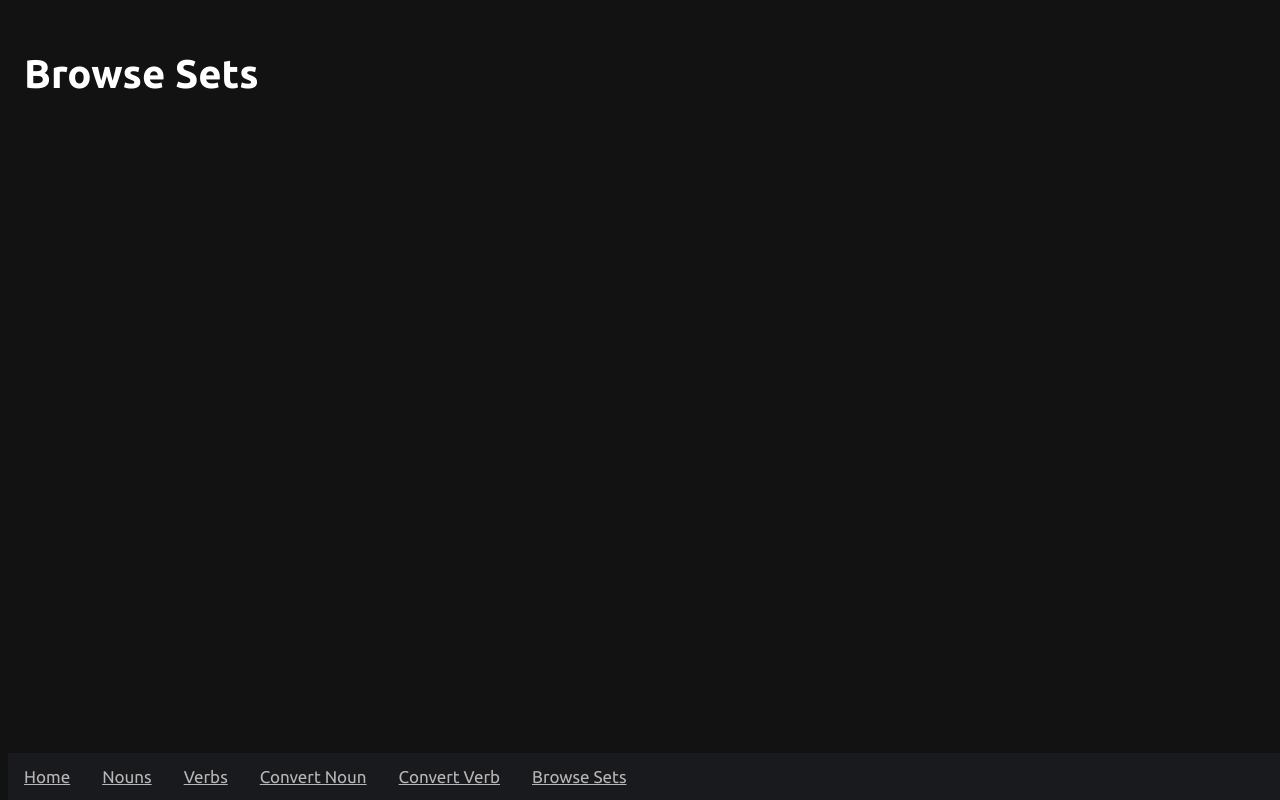
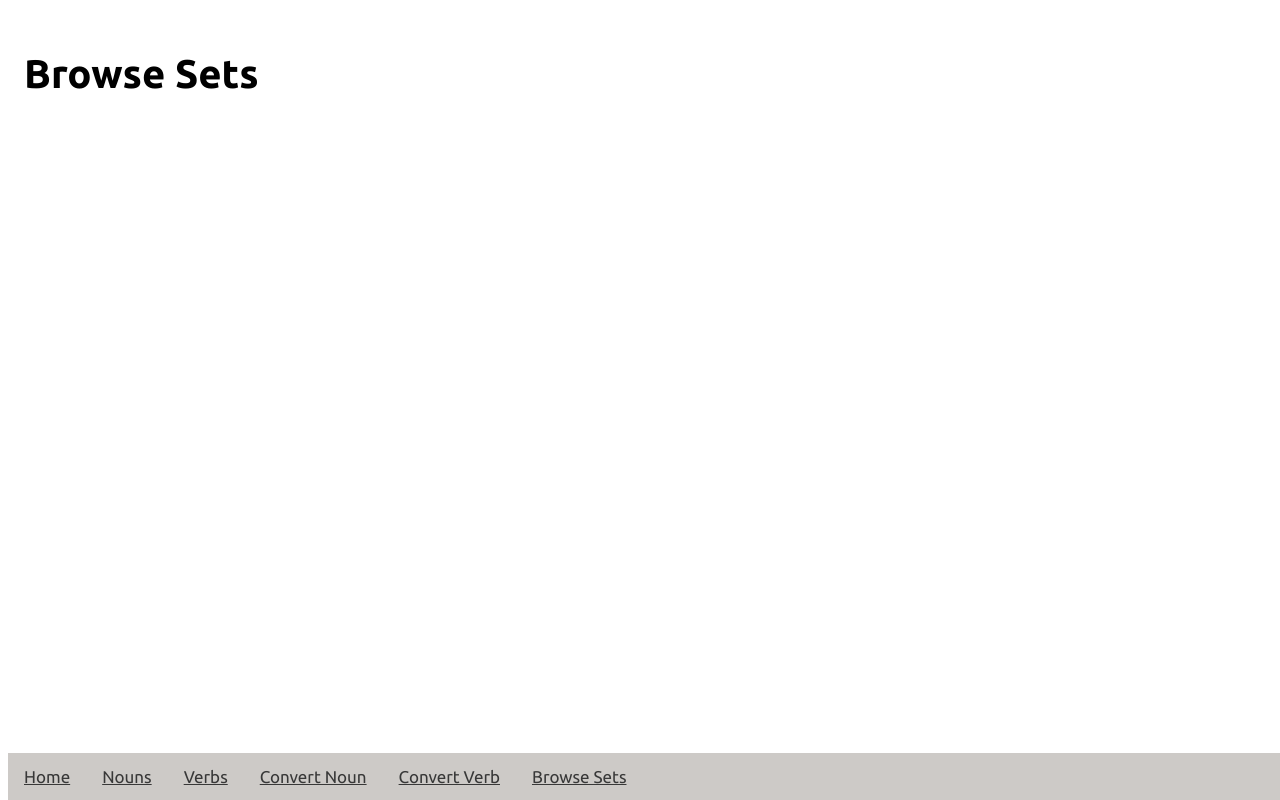
Before and after one commit to VulcanWM/discipulis-flask, a Flask app: page /browse_sets in a window 1280 px wide. Run offline with Flask 2, Linux system fonts and the light colour scheme; data that the repository does not hold is empty.

Commit message:
added light mode

```diff
--- a/static/main.css
+++ b/static/main.css
@@ -1,17 +1,26 @@
 @import url('https://fonts.googleapis.com/css2?family=Ubuntu:ital,wght@0,400;0,700;1,400&display=swap');
 
 :root {
+    --primary: #14a316;
+    --light-accent: #15bd18;
+    --dark-accent: #0f7a10;
+    --red: #ff0000;
+    --background: white;
+    --light-background: #cdcac7;
+    --font-color: black;
+    --light-font: #383838;
+}
+
+.dark-mode {
     --primary: #0ced6a;
     --light-accent: #68d696;
     --dark-accent: #08a449;
-    --secondary: #0CEDDB;
     --red: #ff0000;
     --background: #121212;
     --light-background: #2b2a2a;
     --font-color: white;
     --light-font: #aabbc3;
 }
-
 
 body {
     padding: 0;
@@ -46,7 +55,7 @@ input {
     transition: 0.2s;
     width: 200px;
     margin-bottom: 30px;
-    color: white;
+    color: var(--font-color);
     text-align: center;
 }
 
@@ -74,7 +83,7 @@ select {
     transition: 0.2s;
     width: 200px;
     margin-bottom: 30px;
-    color: white;
+    color: var(--font-color);
     text-align: center;
 }
 
@@ -126,7 +135,7 @@ caption {
 }
 
 .mobile-nav {
-  background: rgb(25, 26, 30);
+  background: var(--light-background);
   overflow: hidden;
   position: fixed;
   bottom: 0;
@@ -138,7 +147,7 @@ caption {
   float: left;
   display: block;
   text-decoration: underline;
-  color: #b9b6b6;
+  color: var(--light-font);
   text-align: center;
   padding: 14px 16px;
   text-decoration: underline;
@@ -146,7 +155,7 @@ caption {
 }
 
 .navlink:hover {
-  color: white;
+  color: var(--font-color);
 }
 
 .flip {
@@ -226,5 +235,6 @@ hr {
 .word:hover {
   transition: 300ms;
   border: 2px solid var(--dark-accent);
-  color: white;
+  color: var(--font-color);
+  cursor: pointer;
 }
--- a/static/navbar.js
+++ b/static/navbar.js
@@ -1,6 +1,11 @@
 const flip_elements = [];
 let test_mode = false;
 window.addEventListener("load", function () {
+    // Dark Mode
+    if (window.matchMedia && window.matchMedia('(prefers-color-scheme: dark)').matches) {
+        document.body.classList.add("dark-mode")
+    }
+
 	// Google Analytics
 	const Script1 = document.createElement("script");
 	Script1.setAttribute("async", null);
--- a/static/sets.css
+++ b/static/sets.css
@@ -1,21 +1,23 @@
 :root {
+    --primary: #14a316;
+    --light-accent: #15bd18;
+    --dark-accent: #0f7a10;
+    --red: #ff0000;
+    --background: white;
+    --light-background: #cdcac7;
+    --font-color: black;
+    --light-font: #383838;
+}
+
+.dark-mode {
     --primary: #0ced6a;
     --light-accent: #68d696;
     --dark-accent: #08a449;
-    --secondary: #0CEDDB;
     --red: #ff0000;
     --background: #121212;
     --light-background: #2b2a2a;
     --font-color: white;
     --light-font: #aabbc3;
-}
-
-.sets {
-  display: flex;
-  flex-direction: row;
-  flex-wrap: wrap;
-  align-items: center;
-  justify-content: center;
 }
 
 .set {
@@ -44,4 +46,5 @@
   transition: 300ms;
   border: 2px solid var(--dark-accent);
   color: white;
+  cursor: pointer;
 }
```
